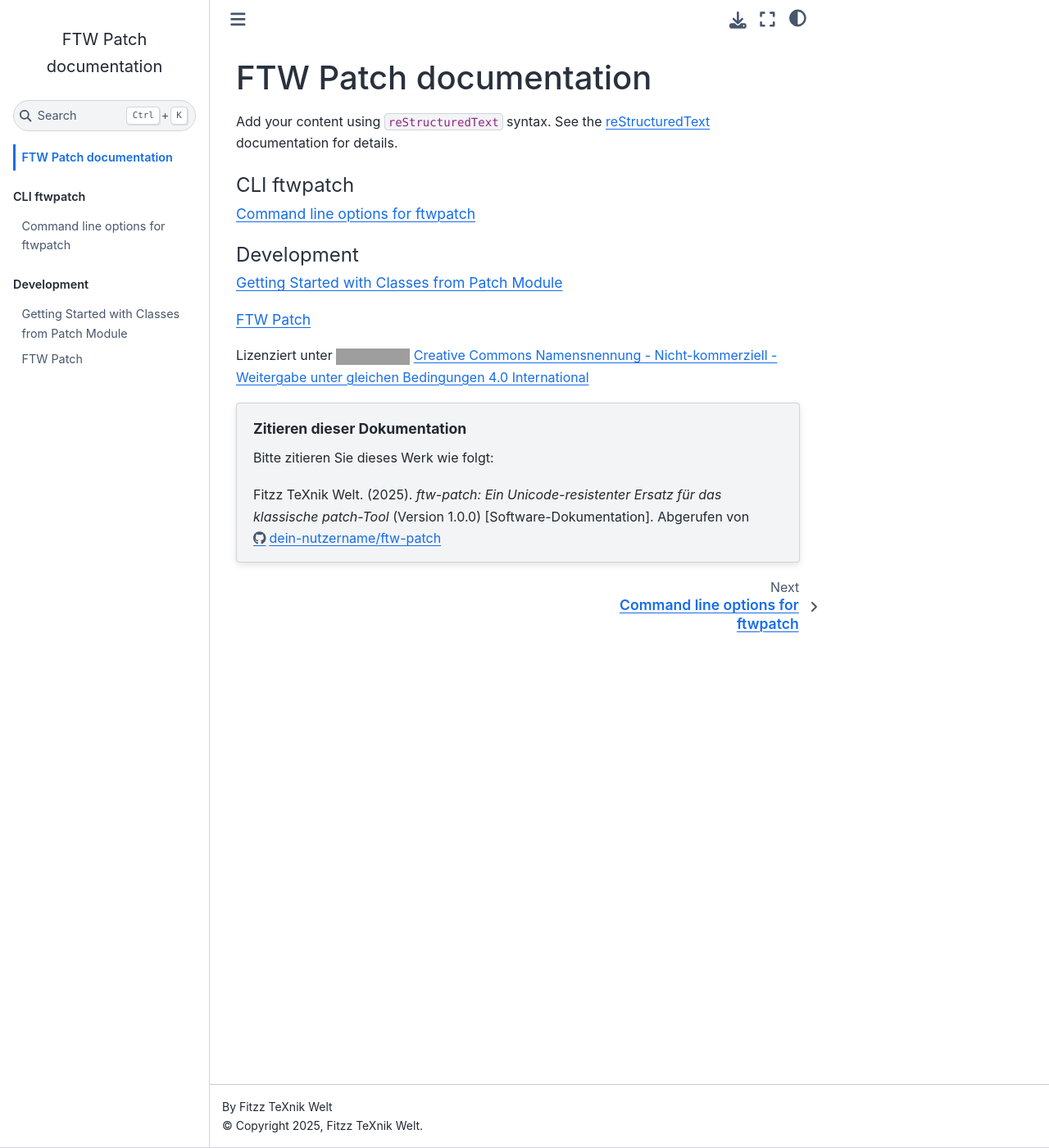
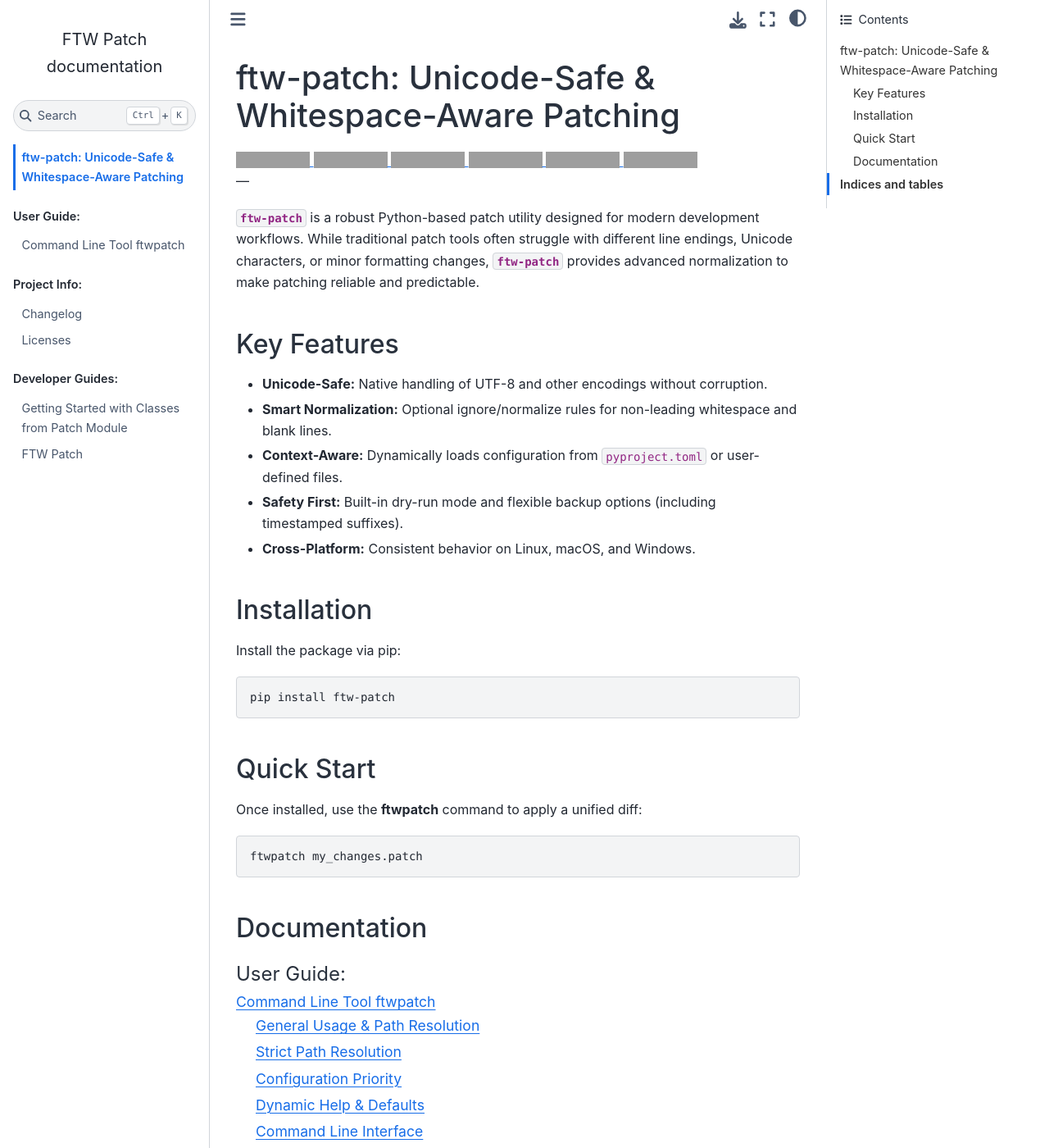
Before and after one commit to fitzz-ftw/ftw-patch, a Sphinx documentation site: the page built from doc/source/index.rst, in a window 1280 px wide and 1400 px high. Shown: the whole window at 82% size. Built offline with Sphinx 7.4.7 and the Sphinx Book theme 1.1.4, drawn with Linux system fonts in a browser that asks for light colours; some of the changed text lies outside the part shown; grey boxes are pictures that could not be loaded.

Commit message:
docs: implement sphinx documentation structure
- Added index.rst with project badges and toctree
- Integrated autoprogram for CLI documentation
- Added Unicode-safe usage examples (pre/post includes)
- Configured setuptools-scm for dynamic versioning in conf.py
- Added GPLv2/CC licenses and initial changelog

```diff
--- a/doc/source/_static/custom.css
+++ b/doc/source/_static/custom.css
@@ -67,3 +67,12 @@ a.headerlink:hover {
     color: #0056b3 !important;
     text-decoration: underline;
 }
+
+
+code.ftwpatchopt {
+    color: #c0392b;
+    background-color: #f9f9f9;
+    padding: 1px 3px;
+    border-radius: 3px;
+    font-weight: 500;
+}
--- /dev/null
+++ b/doc/source/changelog.rst
@@ -0,0 +1,20 @@
+Changelog
+=========
+All notable changes to this project will be documented in this file.
+
+v0.1.0 (2026-01-08)
+-------------------
+
+Initial Public Beta Release.
+
+Added
+~~~~~
+* **Core Engine:** Robust patching logic with full Unicode support.
+* **Normalization:** Added filters for non-leading whitespace and blank line variations.
+* **Configuration:** Support for ``pyproject.toml`` [tool.ftwpatch] and custom ``.toml`` config files.
+* **CLI:** Command-line tool ``ftwpatch`` with dry-run and backup functionality.
+* **Documentation:** Complete user manual and developer guide.
+
+Fixed
+~~~~~
+* Internal handling of mixed line endings during the patch process.
--- a/doc/source/conf.py
+++ b/doc/source/conf.py
@@ -9,6 +9,20 @@
 import os
 import sys
 
+from docutils import nodes
+
+
+def ftwpatchopt_role(name, rawtext, text, lineno, inliner, options=None, content=None):
+    # Wir erstellen einen literal-Knoten (für Monospace)
+    # und fügen "ftwpatchopt" zu den Klassen hinzu
+    node = nodes.literal(rawtext, text, classes=['ftwpatchopt'])
+    return [node], []
+
+def setup(app):
+    app.add_css_file('custom.css')
+    # Eine spezifische Rolle für ftwpatch-Optionen
+    app.add_role('ftwpatchopt', ftwpatchopt_role)
+
 sys.path.insert(0, os.path.abspath('.'))
 project = "FTW Patch"
 copyright = "2025, Fitzz TeXnik Welt"
@@ -19,13 +33,13 @@ html_show_copyright = True
 # https://www.sphinx-doc.org/en/master/usage/configuration.html#general-configuration
 
 extensions = [
+    "sphinxarg.ext",
     "autoclasstoc",
     "sphinx.ext.autodoc",
     "sphinx_autodoc_annotation",
     "sphinx.ext.doctest",
     "sphinx.ext.autosummary",
     "sphinx.ext.intersphinx",
-    "sphinxarg.ext",
     "sphinx.ext.coverage",
     "sphinx.ext.viewcode",
     "sphinx_copybutton",
@@ -34,6 +48,8 @@ extensions = [
     # "sphinxcontrib-plantuml",
 ]
 
+
+html_static_path = ['_static']
 templates_path = ["_templates", "_templates/autosummary"]
 exclude_patterns = []
 
@@ -134,9 +150,11 @@ suppress_warnings=[
 html_theme = "sphinx_book_theme"
 toc_object_entries = True
 toc_object_entries_show_parents = 'hide'
-html_theme_options = { "show_toc_level": 4,
-    "show_navbar_depth": 1,
-    "home_page_in_toc": True }
+html_theme_options = {
+    "show_toc_level": 5,
+    "show_navbar_depth": 2,
+    "home_page_in_toc": True,
+    }
 
 # intersphinx configuration
 
--- a/doc/source/index.rst
+++ b/doc/source/index.rst
@@ -1,42 +1,114 @@
-.. FTW Patch documentation master file,
-   created on Wed Nov  5 20:01:12 2025.
-   You can adapt this file completely to your liking, but it should at least
-   contain the root `toctree` directive.
 
-FTW Patch documentation
-===================================
+ftw-patch: Unicode-Safe & Whitespace-Aware Patching
+===================================================
 
-Add your content using ``reStructuredText`` syntax. See the
-`reStructuredText <https://www.sphinx-doc.org/en/master/usage/restructuredtext/index.html>`_
-documentation for details.
+.. image:: https://img.shields.io/pypi/v/ftw-patch.svg
+   :target: https://pypi.org/project/ftw-patch/
+   :alt: PyPI version
+
+.. image:: https://readthedocs.org/projects/ftw-patch/badge/?version=latest
+   :target: https://ftw-patch.readthedocs.io/en/latest/?badge=latest
+   :alt: Documentation Status
+
+.. image:: https://img.shields.io/badge/coverage-100%25-brightgreen
+   :target: https://codecov.io/gh/fitzz-ftw/ftw-patch
+   :alt: Code Coverage
+
+.. image:: https://img.shields.io/badge/doc--coverage-100%25-brightgreen
+   :target: https://ftw-patch.readthedocs.io/
+   :alt: Doc Coverage
+
+.. image:: https://img.shields.io/endpoint?url=https://raw.githubusercontent.com/astral-sh/ruff/main/assets/badge/v2.json
+   :target: https://github.com/astral-sh/ruff
+   :alt: Linting: ruff
+
+.. image:: https://img.shields.io/badge/License-GPL%20v2-blue.svg
+   :target: https://www.gnu.org/licenses/old-licenses/gpl-2.0.html
+   :alt: License: GPL v2
+
+..
+   .. image:: https://static.pepy.tech/badge/ftw-patch
+      :target: https://pepy.tech/project/ftw-patch
+      :alt: Downloads
+
+---
+
+
+:py:mod:`ftw-patch` is a robust Python-based patch utility designed for modern
+development workflows. While traditional patch tools often struggle with different
+line endings, Unicode characters, or minor formatting changes, :py:mod:`ftw-patch`
+provides advanced normalization to make patching reliable and predictable.
+
+Key Features
+------------
+
+* **Unicode-Safe:** Native handling of UTF-8 and other encodings without corruption.
+* **Smart Normalization:** Optional ignore/normalize rules for non-leading whitespace and blank lines.
+* **Context-Aware:** Dynamically loads configuration from :file:`pyproject.toml` or user-defined files.
+* **Safety First:** Built-in dry-run mode and flexible backup options (including timestamped suffixes).
+* **Cross-Platform:** Consistent behavior on Linux, macOS, and Windows.
+
+Installation
+------------
+
+Install the package via pip:
+
+.. code-block:: bash
+
+   pip install ftw-patch
+
+Quick Start
+-----------
+
+Once installed, use the :command:`ftwpatch` command to apply a unified diff:
+
+.. code-block:: bash
+
+   ftwpatch my_changes.patch
+
+Documentation
+-------------
 
 .. toctree::
    :maxdepth: 2
-   :caption: CLI ftwpatch
+   :caption: User Guide:
 
    user/use_ftwpatch
 
 .. toctree::
    :maxdepth: 1
-   :caption: Development
+   :caption: Project Info:
+
+   changelog
+   license
+
+.. toctree::
+   :maxdepth: 1
+   :caption: Developer Guides:
 
    devel/get_started_ftw_patch
-
-.. toctree::
-   :maxdepth: 4
-
    devel/ftw_patch_module
 
 
+Indices and tables
+==================
+
+* :ref:`genindex`
+* :ref:`search`
+
 .. |cc-logo| image:: https://licensebuttons.net/l/by-nc-sa/4.0/88x31.png
-   :target: https://creativecommons.org/licenses/by-nc-sa/4.0/deed.de
+   :target: https://creativecommons.org/licenses/by-nc-sa/4.0/deed.en
    :alt: CC BY-NC-SA 4.0
 
-Lizenziert unter |cc-logo|
-`Creative Commons Namensnennung - Nicht-kommerziell - Weitergabe unter gleichen Bedingungen 4.0 International <https://creativecommons.org/licenses/by-nc-sa/4.0/deed.de>`_
 
-.. topic:: Zitieren dieser Dokumentation
+Licensed under |cc-logo|
+`Creative Commons Attribution-NonCommercial-ShareAlike 4.0 International
+<https://creativecommons.org/licenses/by-nc-sa/4.0/deed.en>`_ [cite: 9, 10]
 
-   Bitte zitieren Sie dieses Werk wie folgt:
+.. topic:: Citing this documentation
 
-   Fitzz TeXnik Welt. (2025). *ftw-patch: Ein Unicode-resistenter Ersatz für das klassische patch-Tool* (Version 1.0.0) [Software-Dokumentation]. Abgerufen von https://github.com/dein-nutzername/ftw-patch
+   Please cite this work as follows:
+
+   Fitzz TeXnik Welt.
+   (2025). *ftw-patch: A Unicode-resilient replacement for the classic patch tool*
+   (Version 1.0.0) [Software documentation]. Retrieved from https://github.com/fitzz-ftw/ftw-patch
--- a/pyproject.toml
+++ b/pyproject.toml
@@ -117,6 +117,4 @@ omit = ["**/_version.py"]
 show_missing = true
 fail_under = 100
 
-
-
 #
```
Also changed, not shown: README.md (+12 -1 lines), doc/source/devel/get_started_ftw_patch.rst (+12 -10 lines), doc/source/license.rst (added, +39 -0 lines), doc/source/user/configuration.rst (added, +67 -0 lines), doc/source/user/use_ftwpatch.rst (+13 -3 lines), doc/source/user/use_ftwpatch_post.rst.inc (added, +37 -0 lines), doc/source/user/use_ftwpatch_pre.rst.inc (added, +55 -0 lines).
